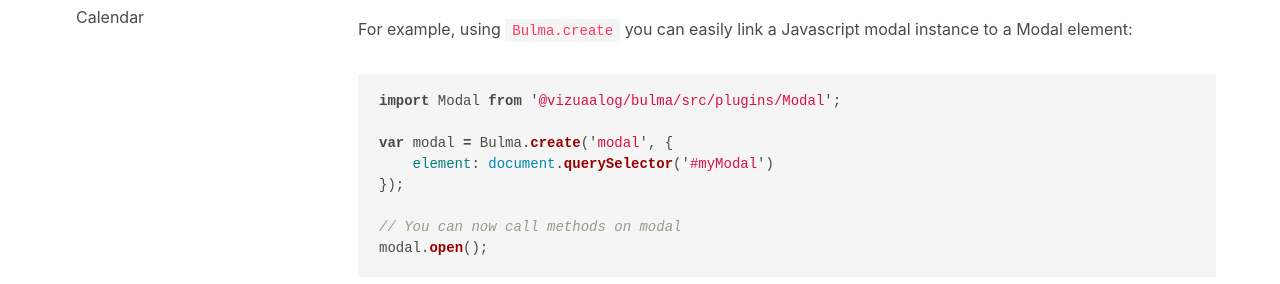
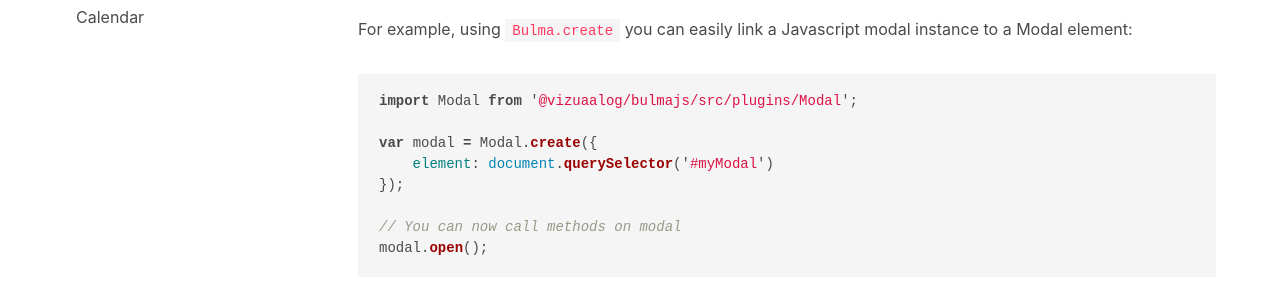
Before and after one commit to VizuaaLOG/BulmaJS, a Jekyll site: the page built from docs/docs/0.8/3-usage.md, in a window 1280 px wide. Shown: the part 695-979 px from the top of the page. Built offline with Jekyll 4.4.1, drawn with Linux system fonts in a browser that asks for light colours; nearby versions of some CDN libraries; a script that is not in the unit is left out.

Commit message:
Update usage docs. Fixes #60

```diff
--- a/docs/docs/0.8/3-usage.md
+++ b/docs/docs/0.8/3-usage.md
@@ -23,9 +23,9 @@ If you would prefer to create the plugin instances within Javascript, you can do
 For example, using `Bulma.create` you can easily link a Javascript modal instance to a Modal element:
 
 {% highlight javascript %}
-import Modal from '@vizuaalog/bulma/src/plugins/Modal';
+import Modal from '@vizuaalog/bulmajs/src/plugins/Modal';
 
-var modal = Bulma.create('modal', {
+var modal = Modal.create({
     element: document.querySelector('#myModal')
 });
 
```
